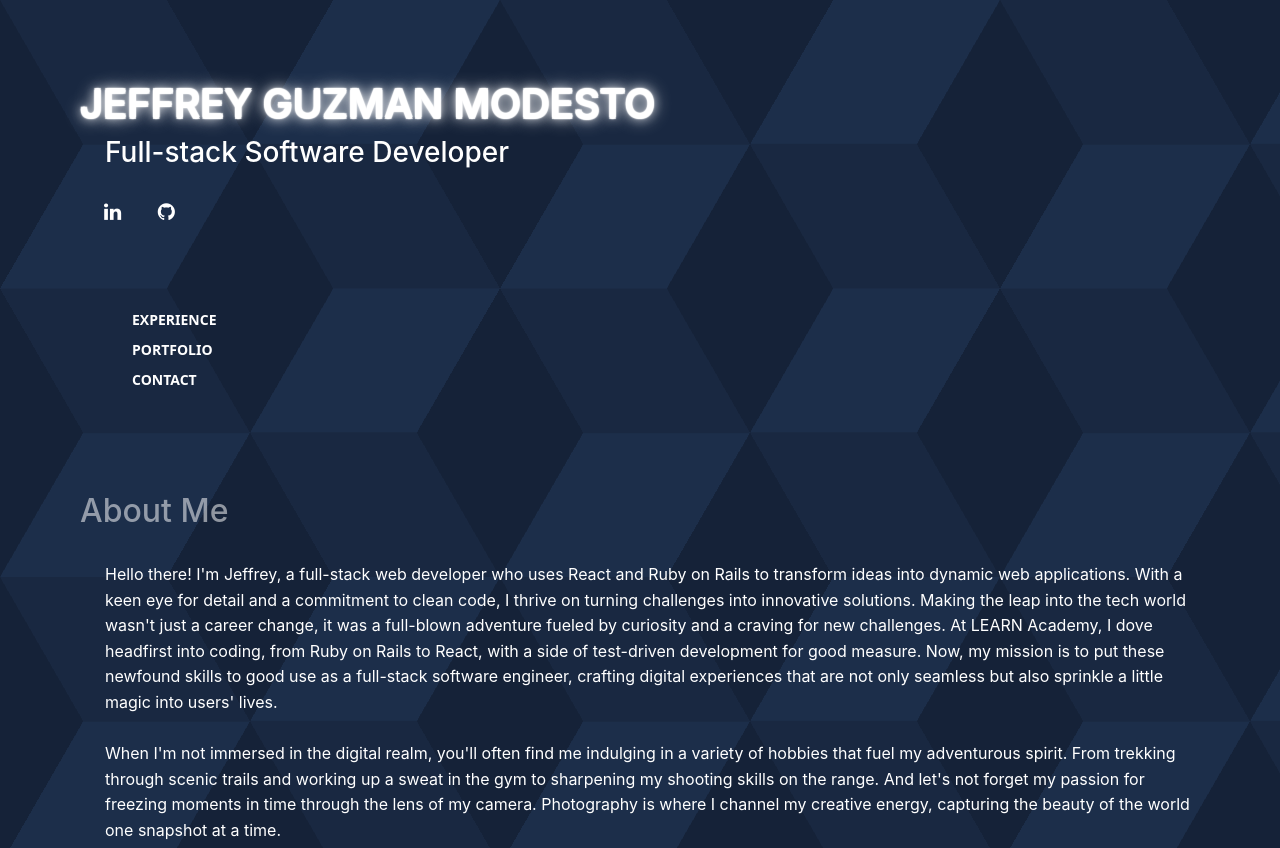
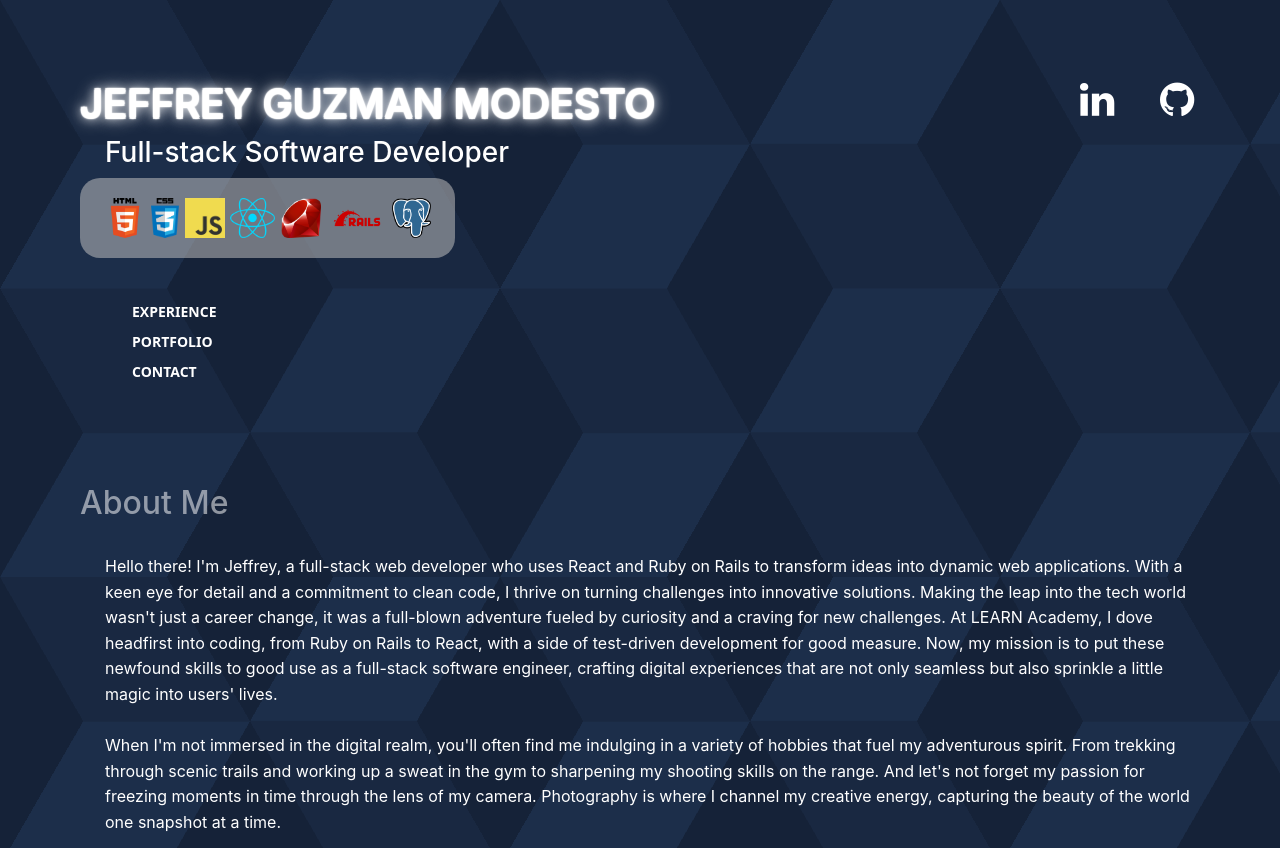
Before and after one commit to lilGuzi/jeffrey-portfolio, a plain HTML site: page index.html in a window 1280 px wide. Shown: the top 848 px of the page. Drawn offline with nearby package versions, Linux system fonts and the light colour scheme.

Commit message:
adds additional styling

```diff
--- a/index.html
+++ b/index.html
@@ -47,12 +47,22 @@
 
 <body>
   <header>
+    <a href="https://github.com/lilGuzi" class="fa fa-github"></a>
+    <a href="https://www.linkedin.com/in/jeffreyguzmanmodesto/" class="fa fa-linkedin"></a>
     <h1 class="logo-1">Jeffrey Guzman Modesto</h1>
     <h3>Full-stack Software Developer</h3>
-    <a href="https://www.linkedin.com/in/jeffreyguzmanmodesto/" class="fa fa-linkedin"></a>
-    <a href="https://github.com/lilGuzi" class="fa fa-github"></a>
+    <div class="logobox" style="background-color: rgba(190, 190, 190, 0.545); border-radius: 20px;">
+      <img id="logos" src="./assets/HTML5_logo.png">
+      <img id="logos" src="./assets/CSS-3.png">
+      <img id="logos" src="./assets/JavaScript-logo.png">
+      <img id="logos" src="./assets/react-logo.png">
+      <img id="logos" src="./assets/Ruby_logo.png">
+      <img id="logos" src="./assets/Ruby_on_Rails-Logo.wine.png">
+      <img id="logos" src="./assets/Postgresql_elephant.png">
+    </div>
 
-    <ul class="navlist">
+
+    <ul class="navlist"">
       <li><a class="nav1" href="#experience">Experience</a></li>
       <li><a class="nav1" href="#portfolio">Portfolio</a></li>
       <li><a class="nav1" href="#contact">Contact</a></li>
@@ -152,7 +162,7 @@
             <img src="./assets/shotcallerapp.png">
             <div class="portfolio-info">
               <h3>Shot Caller App</h3>
-              <p>Find Basketball courts Near you!</p>
+              <p>A full stack app created to help users find basketball courts near them.</p>
               <small style="color: rgba(255, 255, 255, 0.694); background-color: rgba(37, 127, 211, 0.545); border-radius: 50px; padding: 7px; margin-left: 25px;">Ruby on Rails</small> <small style="color: rgba(255, 255, 255, 0.694); background-color: rgba(37, 127, 211, 0.545); border-radius: 50px; padding: 7px;">React</small> <small style="color: rgba(255, 255, 255, 0.694); background-color: rgba(37, 127, 211, 0.545); border-radius: 50px; padding: 7px;">CSS</small>
             </div>
           </div>
--- a/style.css
+++ b/style.css
@@ -51,7 +51,7 @@ ul {
 }
 
 .navlist {
-  margin-top: 3em;
+  margin-top: 2em;
   width: 230px;
 }
 
@@ -137,12 +137,14 @@ div {
 }
 
 .fa {
-  padding: 1.5rem;
-  font-size: xx-large;
+  padding-left: 2.5rem;
+  padding-right: 2.5rem;
+  font-size: 200% !important;
   width: 10px;
   text-align: center;
   text-decoration: none;
   color: #ffffff;
+  float: right;
 }
 
 .fa:hover {
@@ -165,6 +167,7 @@ label {
   border: 1px solid #396afc;
   background: linear-gradient(to right, #002970, #2e2f7e);
   box-shadow: rgba(0, 0, 0, 0.24) 0px 3px 8px;
+  padding-right: 25px;
 }
 
 .container form .descr {
@@ -268,6 +271,7 @@ label {
 
 img {
   width: 180px;
+  border-radius: 10px;
 }
 
 .aboutme {
@@ -396,7 +400,7 @@ body {
   background: #25303B;
 }
 section#timeline {
-  width: 80%;
+  width: 70%;
   margin: 20px auto;
   position: relative;
 }
@@ -521,3 +525,14 @@ section#timeline article:nth-child(5) div.inner h2 {
 section#timeline article:nth-child(5) div.inner h2:after {
   background: #ff6f00;
 }
+
+#logos {
+width: auto;
+height: 80px;
+padding-top: 1em;
+padding-bottom: 1em;
+}
+
+.logobox {
+  width: 375px;
+}
```
Also changed, not shown: assets/CSS-3.png (added), assets/HTML5_logo.png (added), assets/JavaScript-logo.png (added), assets/PostgreSQL-Logo.png (added), assets/Postgresql_elephant.png (added), assets/Ruby_logo.png (added), assets/Ruby_on_Rails-Logo.wine.png (added), assets/react-logo.png (added).
